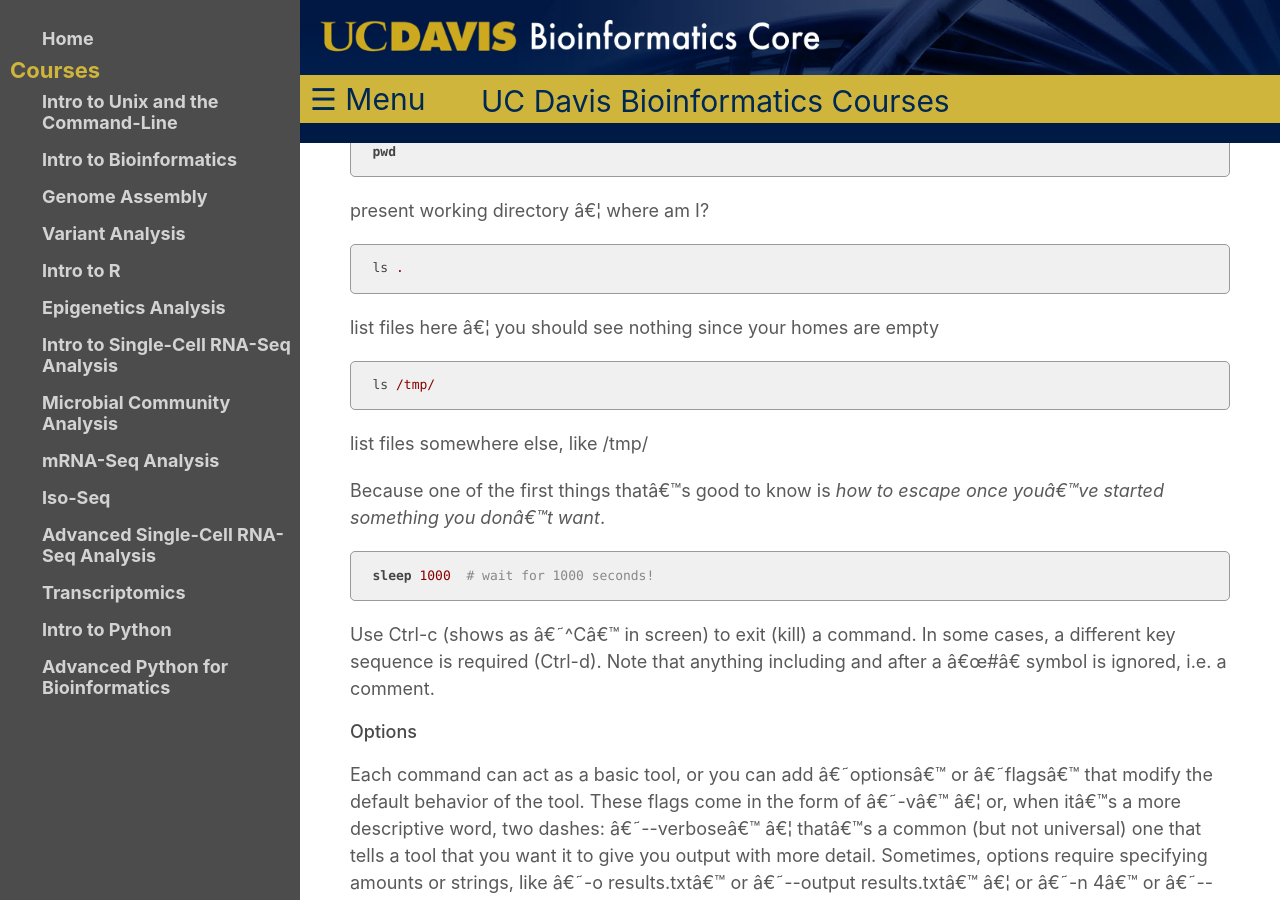
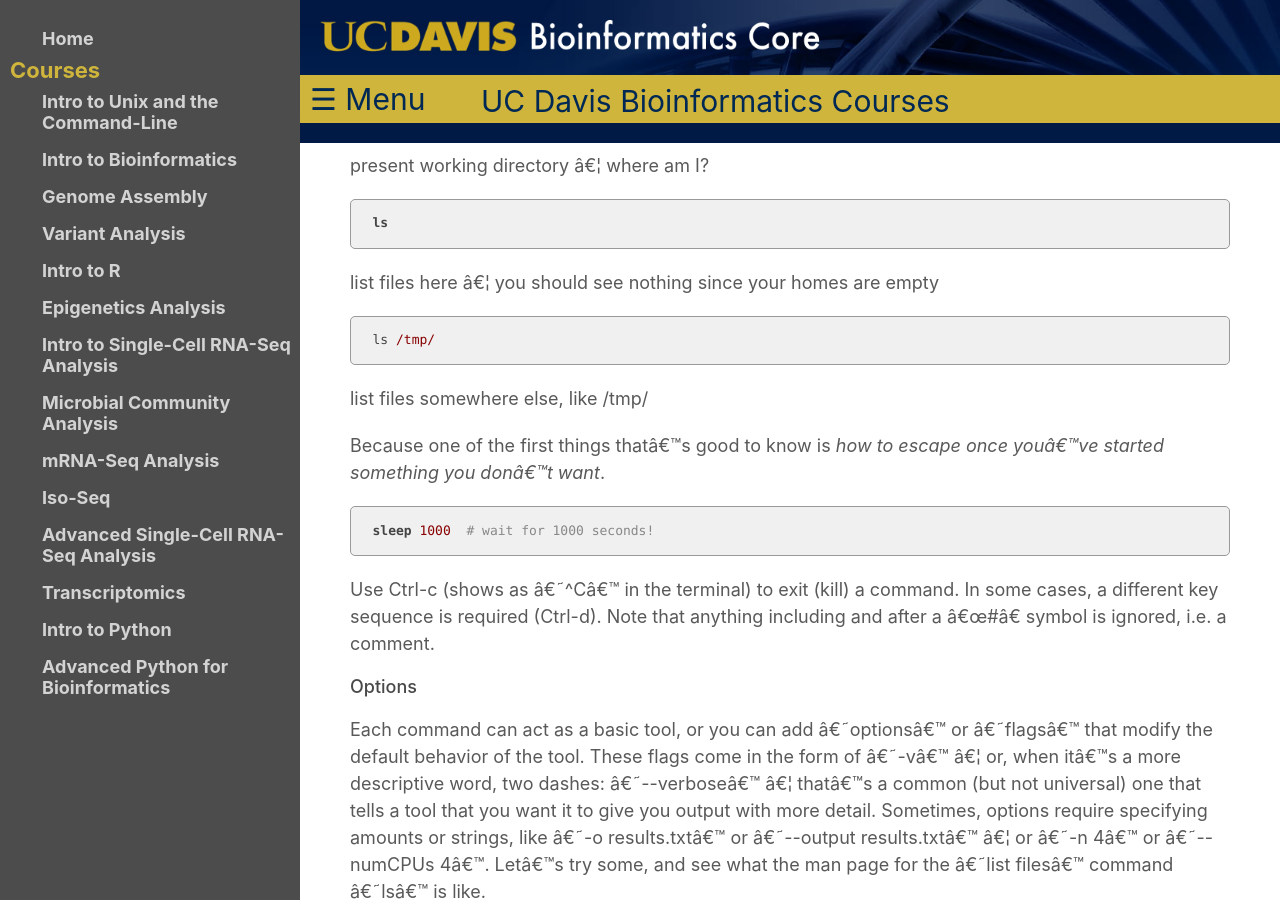
Before and after one commit to ucdavis-bioinformatics-training/courses, a Jekyll site: the page built from CLI_Intro/command-line-intro.md, in a window 1280 px wide and 900 px high, scrolled down 4758 px. Built offline with Jekyll 4.4.1, drawn with Linux system fonts in a browser that asks for light colours; our own code applies the rules of GitHub Pages for plain Markdown files; some of the changed text lies outside the part shown.

Commit message:
updating intro cli

```diff
--- a/CLI_Intro/command-line-intro.md
+++ b/CLI_Intro/command-line-intro.md
@@ -104,9 +104,9 @@
 </object>
 
 
-## What is the command line
+## What is the Command-Line Interface
 
-* CLI is a tool into which one can type commands to perform tasks.
+* The CLI is a tool into which one can type commands to perform tasks.
 * The user interface that accepts the typed responses and displays the data on the screen is called a shell: bash, tcsh…
 * An all-text display (most of the time your mouse doesn't work)
 
@@ -177,7 +177,7 @@
 
 present working directory ... where am I?
 
-    ls .
+    ls
 
 list files here ... you should see nothing since your homes are empty
 
@@ -190,7 +190,7 @@
 
     sleep 1000  # wait for 1000 seconds!
 
-Use Ctrl-c (shows as '^C' in screen) to exit (kill) a command. In some cases, a different key sequence is required (Ctrl-d). Note that anything including and after a "#" symbol is ignored, i.e. a comment.
+Use Ctrl-c (shows as '^C' in the terminal) to exit (kill) a command. In some cases, a different key sequence is required (Ctrl-d). Note that anything including and after a "#" symbol is ignored, i.e. a comment.
 
 
 #### Options
```
Also changed, not shown: CLI_Intro/figures/cli_figure4.png.
